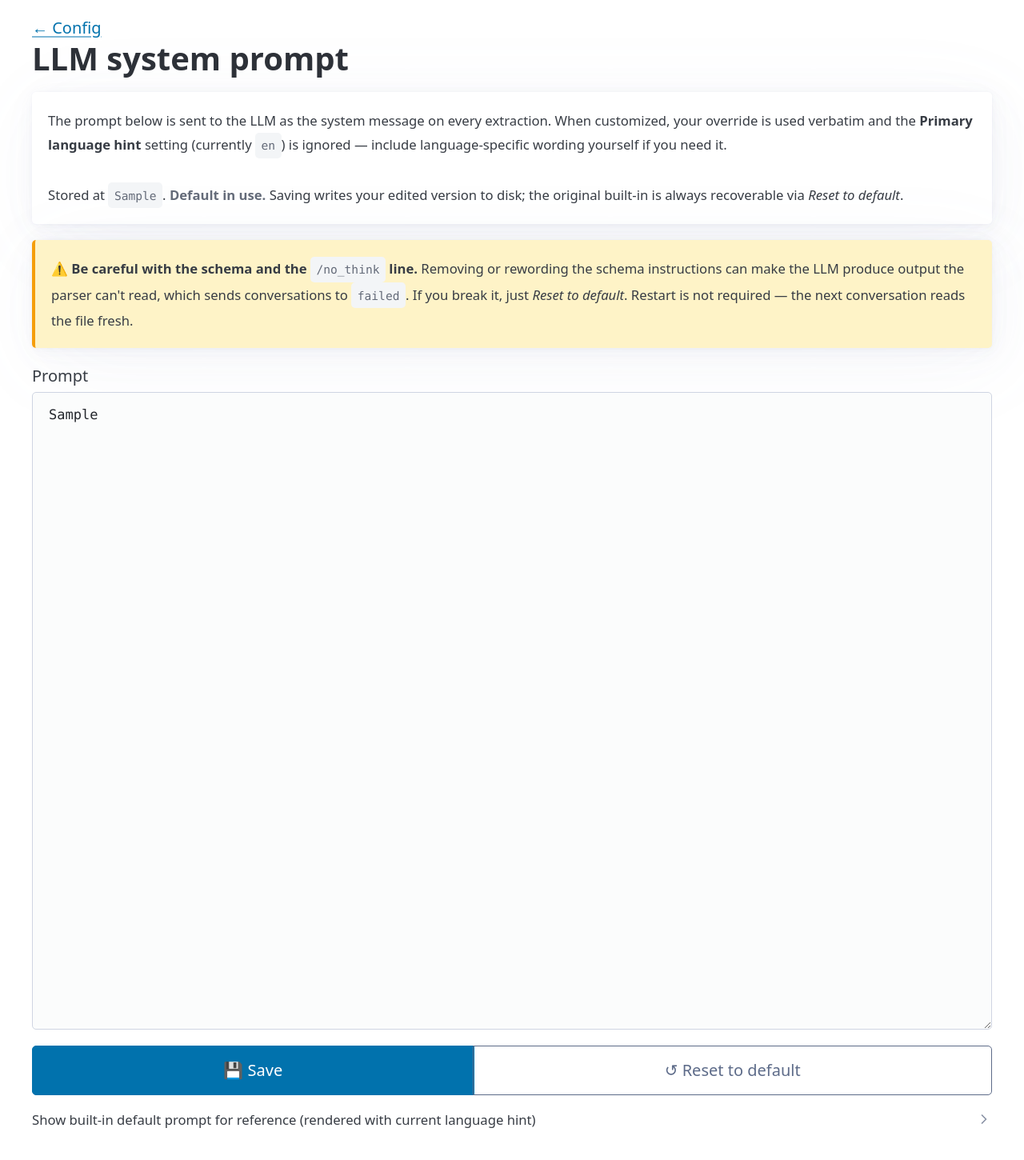
After one commit to MayeulHP/omilog, a FastAPI app: template src/omilog/web/templates/config_prompt.html in a window 1280 px wide. The commit adds this page. Shown: the whole page at 80% size. Run offline with FastAPI, Linux system fonts and the light colour scheme; the template is opened without the code that fills it: most values are stand-ins (such as "Sample title", 1, 10 or a date in 2020); parts of the project's set-up code (start-up, migrations or seed data) failed here and were passed over; some libraries are stand-ins or nearby versions.

Commit message:
config: editable LLM system prompt at /config/prompt
Stores the override as a separate file (default
prompts/system_prompt.txt) rather than in .env, because multi-line
values in .env are a quoting nightmare and don't render nicely in the
existing /config single-line form.

Behavior:
  - If the file exists with non-empty contents, it replaces the entire
    default prompt verbatim. The "Primary language hint" setting is
    ignored — the user-controlled prompt is final.
  - Otherwise the rendered default (with the language hint applied) is
    used, same as before.
  - The runner reloads from disk on every conversation; no restart
    needed after edits.

UI:
  - /config/prompt — a textarea pre-filled with either the current
    customized prompt or the rendered default. Save writes the file,
    Reset deletes it. Empty/whitespace save is also treated as reset
    so the customized indicator doesn't lie.
  - Surfaces the file path so command-line edits are easy.
  - Yellow warning about not removing the schema or /no_think line,
    because doing so will break json_repair's recovery and send
    conversations to failed.
  - <details> at the bottom shows the built-in default for reference
    in case the user wants to crib from it.
  - Link from the main /config page.

Implementation:
  - config.llm_system_prompt_file: Path default to prompts/system_prompt.txt.
  - extract.render_default_system_prompt() factored out so the page can
    show the default even when an override is active.
  - extract.build_system_prompt() now takes an override_path; reads the
    file if present and non-empty, otherwise falls back to the default.
  - extract.build_messages() threads system_prompt_override_path through.
  - runner.process_llm passes settings.llm_system_prompt_file.
  - .gitignore: ignore prompts/ (user-customized content shouldn't be
    committed accidentally).

Tests (10 new, 210 total): override file present/missing/empty, the
build_messages thread-through, /config/prompt auth gate + default
view + customized view, save writes the file, reset deletes it, empty
save behaves as reset.

Co-Authored-By: Claude Opus 4.7 (1M context) <noreply@anthropic.com>

```diff
--- a/src/omilog/config.py
+++ b/src/omilog/config.py
@@ -60,6 +60,11 @@ class Settings(BaseSettings):
     # model adapts to whatever language is in the transcript. Whisper handles
     # actual language detection from audio independently.
     llm_primary_language: str = ""
+    # If this file exists, its contents replace the default LLM system prompt
+    # entirely. Edit via the /config/prompt UI, or by hand in any text editor.
+    # When set, `llm_primary_language` is ignored — your prompt is used
+    # verbatim, so include language-specific wording yourself if you need it.
+    llm_system_prompt_file: Path = Path("prompts/system_prompt.txt")
 
     # For resolving "demain"/"ce soir"/etc. against a real date.
     local_timezone: str = "Europe/Paris"
--- a/src/omilog/pipeline/runner.py
+++ b/src/omilog/pipeline/runner.py
@@ -443,6 +443,7 @@ async def process_llm(session_id: UUID) -> None:
         now=now,
         timezone_label=settings.local_timezone,
         primary_language=settings.llm_primary_language,
+        system_prompt_override_path=settings.llm_system_prompt_file,
     )
 
     try:
--- a/src/omilog/web/routes.py
+++ b/src/omilog/web/routes.py
@@ -1061,6 +1061,55 @@ async def config_save(request: Request, user: UIUser):
     )
 
 
+@router.get("/config/prompt", response_class=HTMLResponse)
+async def config_prompt_page(request: Request, user: UIUser):
+    from ..pipeline.extract import render_default_system_prompt
+
+    prompt_path = settings.llm_system_prompt_file
+    is_customized = prompt_path.exists() and prompt_path.read_text(encoding="utf-8").strip() != ""
+    if is_customized:
+        current_prompt = prompt_path.read_text(encoding="utf-8")
+    else:
+        current_prompt = render_default_system_prompt(settings.llm_primary_language)
+    return templates.TemplateResponse(
+        request,
+        "config_prompt.html",
+        {
+            "user": user,
+            "prompt_path": str(prompt_path.resolve()),
+            "current_prompt": current_prompt,
+            "is_customized": is_customized,
+            "default_prompt": render_default_system_prompt(settings.llm_primary_language),
+            "primary_language": settings.llm_primary_language,
+        },
+    )
+
+
+@router.post("/config/prompt", response_class=HTMLResponse)
+async def config_prompt_save(
+    user: UIUser,
+    prompt: Annotated[str, Form()] = "",
+    action: Annotated[str, Form()] = "save",
+):
+    prompt_path = settings.llm_system_prompt_file
+    prompt_path.parent.mkdir(parents=True, exist_ok=True)
+    if action == "reset":
+        try:
+            prompt_path.unlink(missing_ok=True)
+        except OSError:
+            pass
+        return RedirectResponse("/config/prompt", status_code=303)
+    if not prompt.strip():
+        # Empty save is treated as reset to avoid storing a no-op override.
+        try:
+            prompt_path.unlink(missing_ok=True)
+        except OSError:
+            pass
+        return RedirectResponse("/config/prompt", status_code=303)
+    prompt_path.write_text(prompt, encoding="utf-8")
+    return RedirectResponse("/config/prompt", status_code=303)
+
+
 def _write_env_updates(env_path: Path, updates: dict[str, str]) -> None:
     """In-place rewrite. Empty/missing file → create with just these keys."""
     existing = env_path.read_text(encoding="utf-8").splitlines() if env_path.exists() else []
--- a/src/omilog/web/templates/config.html
+++ b/src/omilog/web/templates/config.html
@@ -10,6 +10,12 @@
     <code>{{ env_path }}</code>, preserving comments and any keys not shown on
     this page. <strong>Restart the server</strong> after saving — settings are
     loaded once at startup.
+  </small>
+  <br><br>
+  <small>
+    <strong>Other config pages:</strong>
+    <a href="/config/prompt">LLM system prompt editor</a> (multi-line, stored
+    in its own file).
   </small>
   <br><br>
   <small>
--- /dev/null
+++ b/src/omilog/web/templates/config_prompt.html
@@ -0,0 +1,63 @@
+{% extends "base.html" %}
+{% block title %}LLM prompt — omilog{% endblock %}
+{% block content %}
+
+<nav aria-label="breadcrumb"><a href="/config">← Config</a></nav>
+
+<h1>LLM system prompt</h1>
+
+<article>
+  <small>
+    The prompt below is sent to the LLM as the system message on every
+    extraction. When customized, your override is used verbatim and the
+    {% if primary_language %}<strong>Primary language hint</strong> setting
+    (currently <code>{{ primary_language }}</code>){% else %}<strong>Primary
+    language hint</strong> setting{% endif %} is ignored — include
+    language-specific wording yourself if you need it.
+  </small>
+  <br><br>
+  <small>
+    Stored at <code>{{ prompt_path }}</code>.
+    {% if is_customized %}
+      <strong style="color: var(--pico-color-green-500)">✓ Customized.</strong>
+      Use <em>Reset to default</em> to delete the file and fall back to
+      the built-in prompt.
+    {% else %}
+      <strong style="color: var(--pico-muted-color)">Default in use.</strong>
+      Saving writes your edited version to disk; the original built-in is
+      always recoverable via <em>Reset to default</em>.
+    {% endif %}
+  </small>
+</article>
+
+<article style="border-left: 4px solid #f59e0b; background: #fef3c7">
+  <small>
+    <strong>⚠ Be careful with the schema and the <code>/no_think</code> line.</strong>
+    Removing or rewording the schema instructions can make the LLM produce
+    output the parser can't read, which sends conversations to <code>failed</code>.
+    If you break it, just <em>Reset to default</em>. Restart is not required —
+    the next conversation reads the file fresh.
+  </small>
+</article>
+
+<form method="post" action="/config/prompt">
+  <label>
+    Prompt
+    <textarea name="prompt" rows="30"
+              style="font-family: ui-monospace, SFMono-Regular, Menlo, monospace; font-size: 0.85rem; white-space: pre-wrap">{{ current_prompt }}</textarea>
+  </label>
+  <div role="group">
+    <button type="submit" name="action" value="save">💾 Save</button>
+    <button type="submit" name="action" value="reset"
+            class="outline secondary"
+            onclick="return confirm('Delete your custom prompt and fall back to the default?');">
+      ↺ Reset to default
+    </button>
+  </div>
+</form>
+
+<details>
+  <summary><small>Show built-in default prompt for reference (rendered with current language hint)</small></summary>
+  <pre style="font-family: ui-monospace, SFMono-Regular, Menlo, monospace; font-size: 0.8rem; background: var(--pico-card-sectioning-background-color); padding: 1rem; white-space: pre-wrap">{{ default_prompt }}</pre>
+</details>
+{% endblock %}
```
Also changed, not shown: src/omilog/pipeline/extract.py (+33 -8 lines), tests/test_prompt_editor.py (added, +136 -0 lines), 2 other files.
